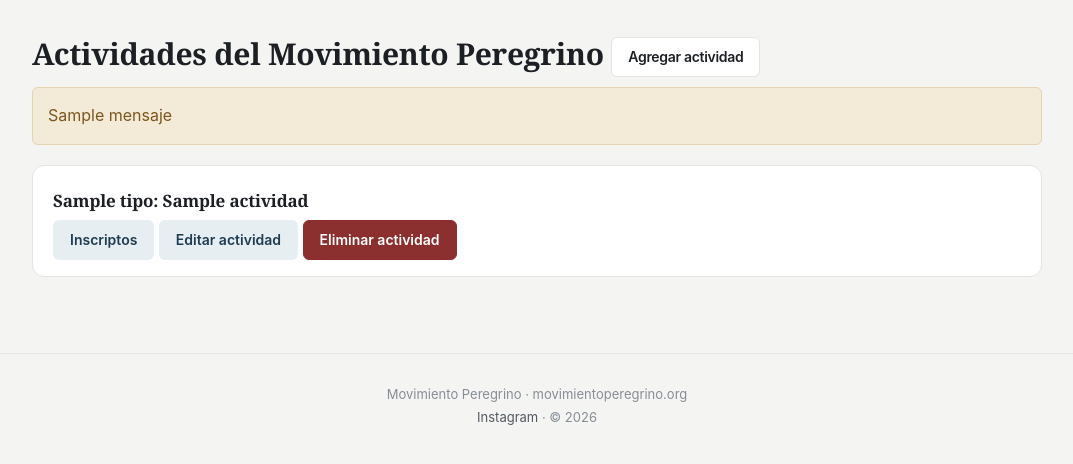
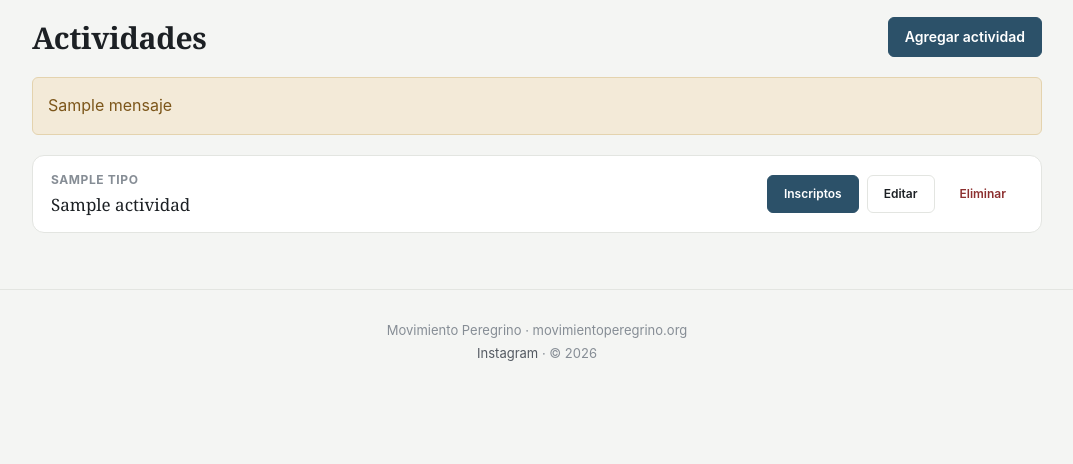
Before and after one commit to movimientoperegrino/inscripcion, a Django app: template templates/admin/actividad_list.html in a window 1280 px wide. Shown: the part 65-529 px from the top of the page, without its empty margins (103-1176 px from the left). Run offline with Django 3.2, Linux system fonts and the light colour scheme; the template is opened without the code that fills it: most values are stand-ins (such as "Sample title", 1, 10 or a date in 2020); some libraries are stand-ins or nearby versions.

Commit message:
P1.8: lista de actividades del admin mas escaneable
Reemplaza el list-group generico por filas prolijas (admin-row) con
tipo/nombre agrupados y acciones alineadas a la derecha; "Eliminar"
pasa a ser una accion secundaria (btn-link-danger). Agrega estado
vacio cuando no hay actividades cargadas.

Co-Authored-By: Claude Opus 4.8 <noreply@anthropic.com>

```diff
--- a/static/css/theme.css
+++ b/static/css/theme.css
@@ -335,3 +335,16 @@ button:focus-visible, [tabindex]:focus-visible {
 .stepper li { font-size: 13px; font-weight: 600; color: var(--ink-mute); padding: 6px 12px; border: 1px solid var(--line); border-radius: 999px; }
 .stepper li.is-active { color: #fff; background: var(--accent); border-color: var(--accent); }
 .stepper li.is-done { color: var(--accent-strong); border-color: var(--accent-soft); background: var(--accent-soft); }
+
+/* ---------- lista de actividades (admin) ---------- */
+.admin-head { display: flex; align-items: center; justify-content: space-between; gap: 12px; flex-wrap: wrap; margin-bottom: 20px; }
+.admin-head h2 { margin: 0; }
+.admin-list { display: flex; flex-direction: column; gap: 10px; }
+.admin-row { display: flex; align-items: center; justify-content: space-between; gap: 12px; flex-wrap: wrap;
+  background: var(--surface); border: 1px solid var(--line); border-radius: var(--card-radius); padding: 14px 18px; }
+.admin-row-info { display: flex; flex-direction: column; gap: 2px; }
+.admin-row-tipo { font-size: 12px; font-weight: 700; text-transform: uppercase; letter-spacing: .05em; color: var(--ink-mute); }
+.admin-row-nombre { font-family: var(--serif); font-size: 17px; color: var(--ink); }
+.admin-row-actions { display: flex; gap: 8px; flex-wrap: wrap; }
+.btn-link-danger { background: transparent; border-color: transparent; color: var(--bad-fg); }
+.btn-link-danger:hover, .btn-link-danger:focus { background: var(--bad-bg); color: var(--bad-fg); }
--- a/templates/admin/actividad_list.html
+++ b/templates/admin/actividad_list.html
@@ -6,25 +6,29 @@
     <li><a href="/logout">Cerrar sesion</a></li>
 {% endblock %}
 {% block contenido %}
-    <div class="row">
-        <div class="col-sm-12 ">
-            <h2>Actividades del Movimiento Peregrino <a class="btn btn-default" href="/actividades/nueva">Agregar actividad</a></h2>
+  <div class="admin-head">
+    <h2>Actividades</h2>
+    <a class="btn btn-primary" href="/actividades/nueva">Agregar actividad</a>
+  </div>
+  {% if mensaje %}<div class="alert alert-warning" role="alert">{{ mensaje }}</div>{% endif %}
 
+  {% if lista_actividades %}
+  <div class="admin-list">
+    {% for actividad in lista_actividades %}
+      <div class="admin-row">
+        <div class="admin-row-info">
+          <span class="admin-row-tipo">{{ actividad.tipo }}</span>
+          <span class="admin-row-nombre">{{ actividad.nombre }}</span>
         </div>
-    </div>
-
-    {% if mensaje %}
-        <div class="alert alert-warning" role="alert">{{ mensaje }}</div>
-    {% endif %}
-    <ul class="list-group">
-    {% for actividad in lista_actividades %}
-        <li class="list-group-item">
-            <h4>{{ actividad.tipo }}: {{ actividad.nombre }}</h4>
-            <a href="{% url 'lista' actividad.id %}" class="btn btn-info">Inscriptos</a>
-            <a class="btn btn-info" href="/actividades/{{ actividad.id }}/editar">Editar actividad</a>
-            <a class="btn btn-danger" href="/actividades/{{ actividad.id }}/eliminar">Eliminar actividad</a>
-        </li>
+        <div class="admin-row-actions">
+          <a href="{% url 'lista' actividad.id %}" class="btn btn-primary btn-sm">Inscriptos</a>
+          <a href="/actividades/{{ actividad.id }}/editar" class="btn btn-default btn-sm">Editar</a>
+          <a href="/actividades/{{ actividad.id }}/eliminar" class="btn btn-link-danger btn-sm">Eliminar</a>
+        </div>
+      </div>
     {% endfor %}
-    </ul>
-
+  </div>
+  {% else %}
+    <div class="empty-state"><p>No hay actividades cargadas.</p></div>
+  {% endif %}
 {% endblock %}
```
